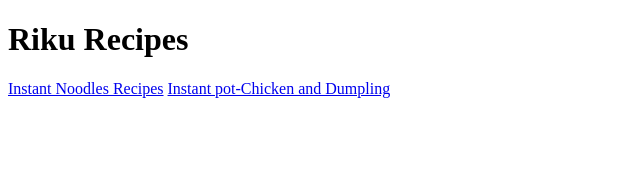
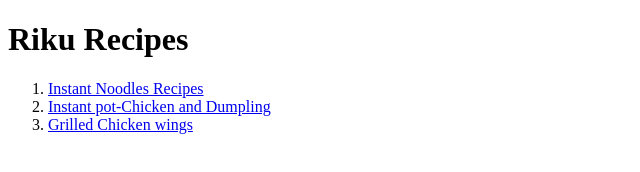
Before and after one commit to puririkesh2000/Riku-recipes, a plain HTML site: page index.html in a window 1280 px wide. Shown: the whole page, without its empty margins (0-640 px from the left). Drawn offline with Linux system fonts and the light colour scheme.

Commit message:
changed the recipes into ordered list and added Grilled Grilled chicken wings to recipes

```diff
--- a/index.html
+++ b/index.html
@@ -4,11 +4,15 @@
     <meta charset="UTF-8">
     <meta http-equiv="X-UA-Compatible" content="IE=edge">
     <meta name="viewport" content="width=device-width, initial-scale=1.0">
-    <title>Document</title>
+    <title>Riku recipes</title>
 </head>
 <body>
     <h1>Riku Recipes</h1>
-    <a href="recipes/Instant.html">Instant Noodles Recipes</a>
-    <a href="recipes/pot.html">Instant pot-Chicken and Dumpling</a>
+    <ol>
+    <li><a href="recipes/Instant.html">Instant Noodles Recipes</a></li>
+    <li><a href="recipes/pot.html">Instant pot-Chicken and Dumpling</a></li>
+    <li> <a href="recipes/wings.html">Grilled Chicken wings</a></li>
+
+</ol>
 </body>
 </html>
```
